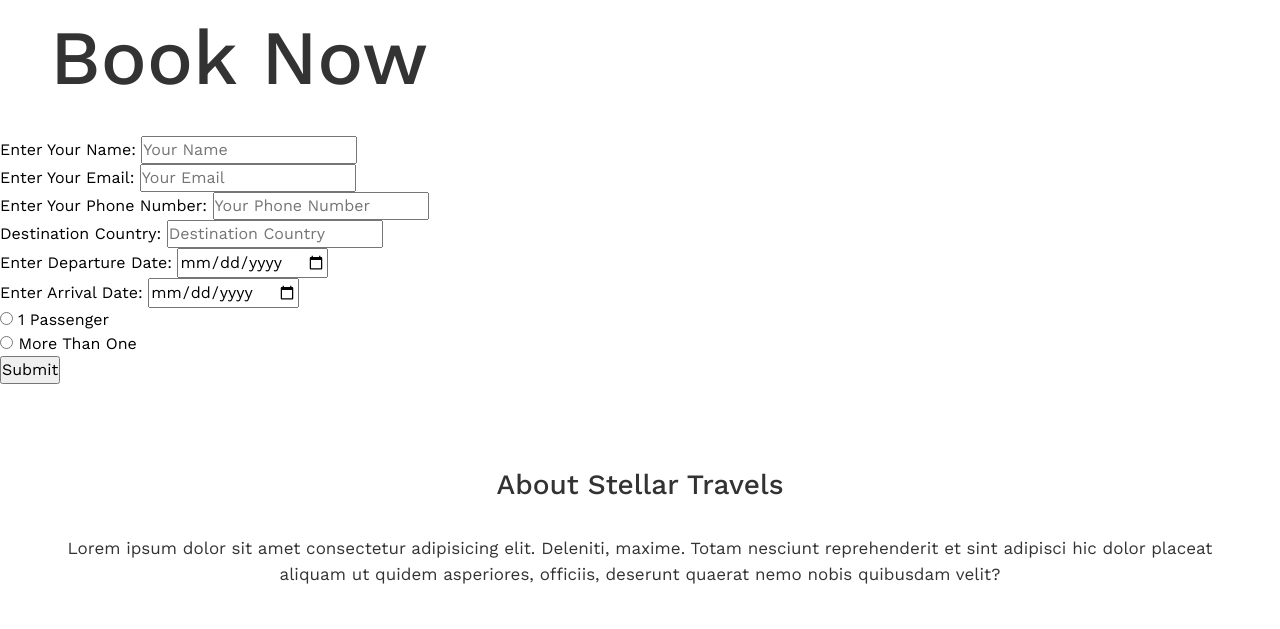
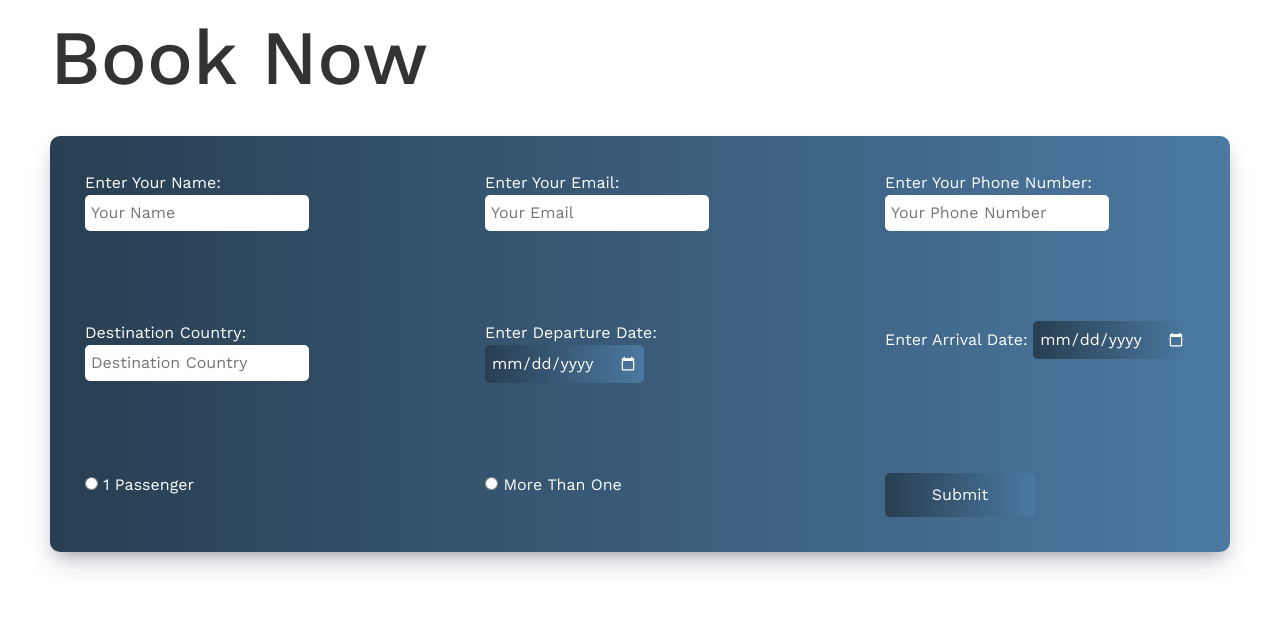
Before and after one commit to melsayedshoaib/Stellar_Travels, a plain HTML site: page index.html in a window 1280 px wide. Shown: the part 4980-5609 px from the top of the page. Drawn offline with nearby package versions, Linux system fonts and the light colour scheme.

Commit message:
Update style.css

```diff
--- a/css/style.css
+++ b/css/style.css
@@ -574,6 +574,82 @@ main .container .about p {
     display: none;
 }
 
+main .container .book-a-trip form {
+    display: grid;
+    grid-template-columns: repeat(auto-fit, minmax(350px, 1fr));
+    gap: 30px;
+    margin: 0 50px;
+    box-shadow: rgba(50, 50, 93, 0.25) 0px 13px 27px -5px, rgba(0, 0, 0, 0.3) 0px 8px 16px -8px;
+    background: #4B79A1;
+    /* fallback for old browsers */
+    background: -webkit-linear-gradient(to right, #283E51, #4B79A1);
+    /* Chrome 10-25, Safari 5.1-6 */
+    background: linear-gradient(to right, #283E51, #4B79A1);
+    /* W3C, IE 10+/ Edge, Firefox 16+, Chrome 26+, Opera 12+, Safari 7+ */
+    border-radius: 10px;
+    -webkit-border-radius: 10px;
+    -moz-border-radius: 10px;
+    -ms-border-radius: 10px;
+    -o-border-radius: 10px;
+    padding: 5px;
+}
+
+main .container .book-a-trip form div {
+    color: #fff;
+    margin: 15px;
+}
+
+main .container .book-a-trip form div label {
+    cursor: pointer;
+}
+
+input[type="date"] {
+    background: #4B79A1;
+    /* fallback for old browsers */
+    background: -webkit-linear-gradient(to right, #283E51, #4B79A1);
+    /* Chrome 10-25, Safari 5.1-6 */
+    background: linear-gradient(to right, #283E51, #4B79A1);
+    /* W3C, IE 10+/ Edge, Firefox 16+, Chrome 26+, Opera 12+, Safari 7+ */
+    color: #fff;
+    border: none;
+    outline: none;
+}
+
+::-webkit-calendar-picker-indicator {
+    filter: invert(1);
+    -webkit-filter: invert(1);
+    cursor: pointer;
+}
+
+main .container .book-a-trip form div input {
+    border: none;
+    outline: none;
+    padding: 6px;
+    border-radius: 5px;
+    -webkit-border-radius: 5px;
+    -moz-border-radius: 5px;
+    -ms-border-radius: 5px;
+    -o-border-radius: 5px;
+    transition: 0.3s;
+    -webkit-transition: 0.3s;
+    -moz-transition: 0.3s;
+    -ms-transition: 0.3s;
+    -o-transition: 0.3s;
+}
+
+main .container .book-a-trip form .submit input {
+    background: #4B79A1;
+    /*fallbackforoldbrowsers*/
+    background: -webkit-linear-gradient(to right, #283E51, #4B79A1);
+    /*Chrome10-25,Safari5.1-6*/
+    background: linear-gradient(to right, #283E51, #4B79A1);
+    /*W3C,IE10+/Edge,Firefox16+,Chrome26+,Opera12+,Safari7+*/
+    color: #fff;
+    cursor: pointer;
+    padding: 10px;
+    width: 150px;
+}
+
 @media (max-width: 1295px) {
     .header nav {
         position: fixed;
@@ -672,6 +748,10 @@ main .container .about p {
         -o-transform: translate(-50%, 50%);
     }
 
+    main .container .book-a-trip form div {
+        margin: 30px;
+    }
+
     main .container .sub-title {
         font-size: 6vw;
     }
```
